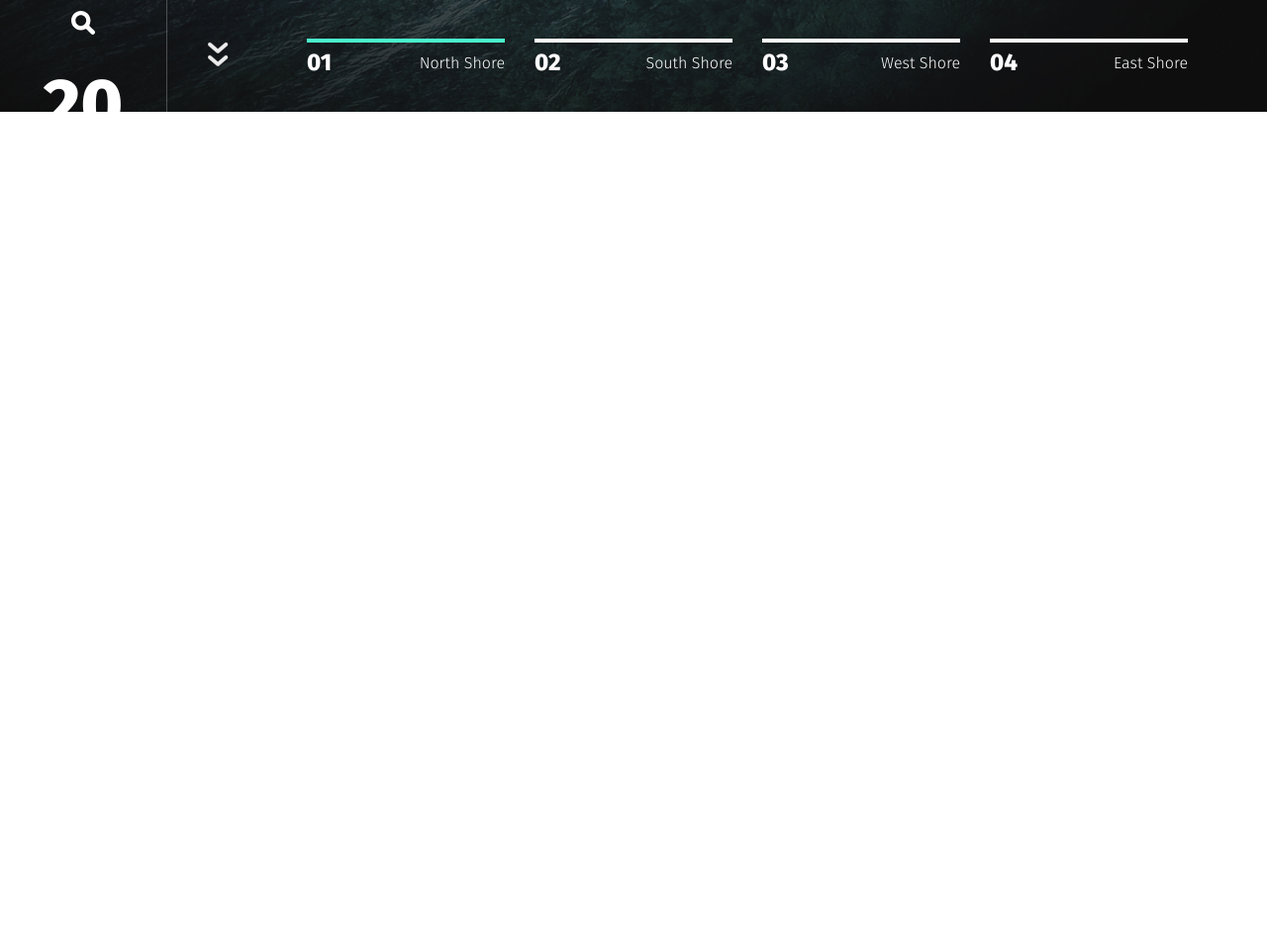
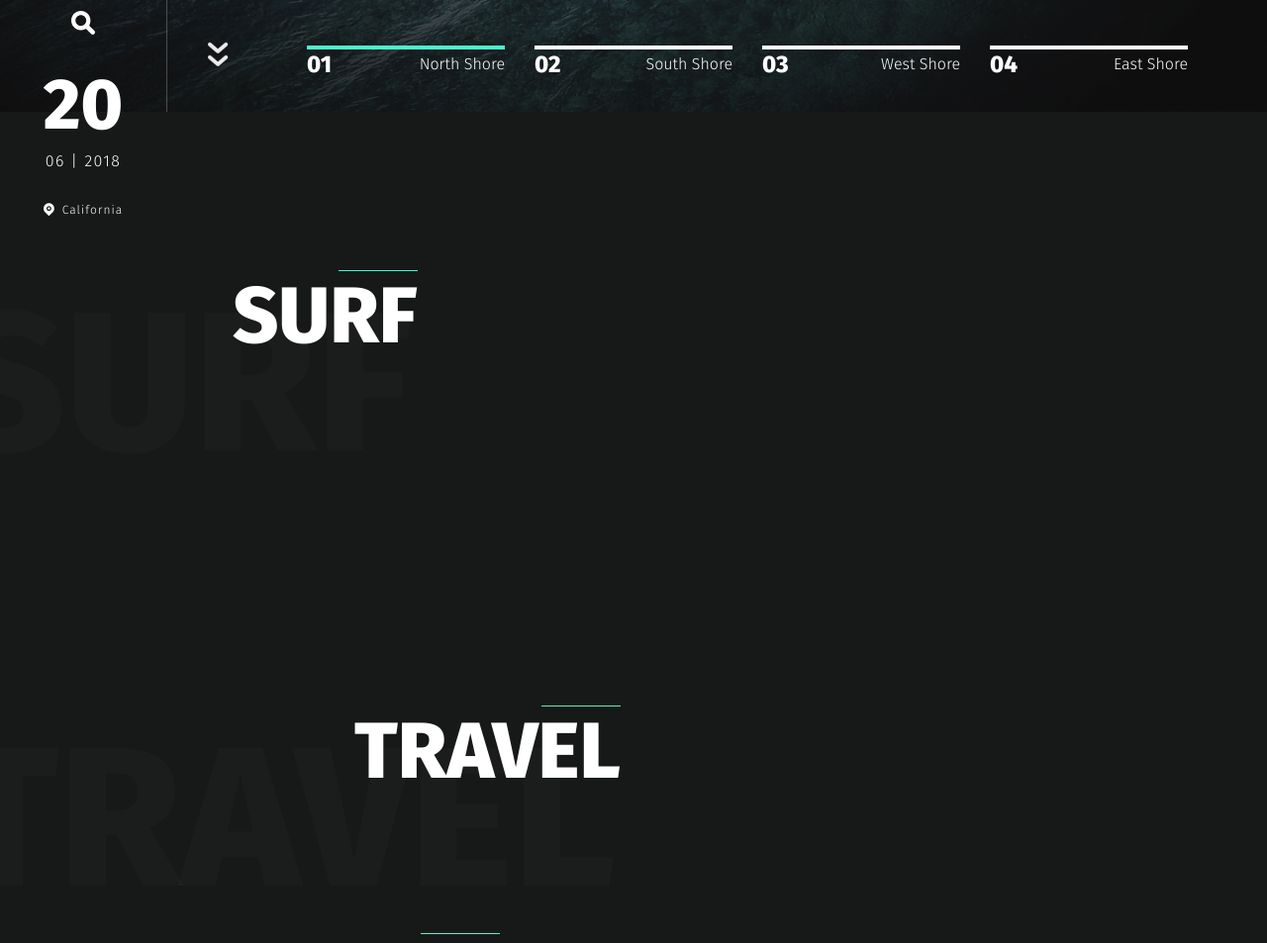
Before and after one commit to raizot/surfing, a website: page app/index.html in a window 1280 px wide. Shown: the part 687-1640 px from the top of the page at 99% size. Before the commit the page ends 908 px from the top, so only its background shows below. Drawn offline with nearby package versions, Linux system fonts and the light colour scheme.

Commit message:
Start Surf Section

```diff
--- a/app/index.html
+++ b/app/index.html
@@ -4,7 +4,7 @@
   <meta charset="UTF-8">
   <meta name="viewport" content="width=device-width, initial-scale=1.0">
   <meta http-equiv="X-UA-Compatible" content="ie=edge">
-  <title>Document</title>
+  <title>Go Surf</title>
   <link href="https://fonts.googleapis.com/css?family=Fira+Sans:300,400,500,800&display=swap" rel="stylesheet">
   <link rel="stylesheet" href="css/style.min.css">
 </head>
@@ -63,9 +63,9 @@
     <div class="header__slider">
       <div class="header__slider-item slider-item">
         <div class="slider-item__info">
-          <div class="slider-item__info-suptitle suptitle-left">Surf</div>
+          <div class="slider-item__info-suptitle headline-left">Surf</div>
           <div class="slider-item__info-title">North Shore</div>
-          <div class="slider-item__info-suptext suptitle-left ">Condition</div>
+          <div class="slider-item__info-suptext headline-left ">Condition</div>
           <div class="slider-item__info-text">Radical</div>
           <a href="#" class="slider-item__info-link">
             <img src="images/arrows-right.svg" alt="">
@@ -74,9 +74,9 @@
       </div>
       <div class="header__slider-item slider-item">
           <div class="slider-item__info">
-            <div class="slider-item__info-suptitle suptitle-left">Surf</div>
+            <div class="slider-item__info-suptitle headline-left">Surf</div>
             <div class="slider-item__info-title">South Shore</div>
-            <div class="slider-item__info-suptext suptitle-left ">Condition</div>
+            <div class="slider-item__info-suptext headline-left ">Condition</div>
             <div class="slider-item__info-text">Radical</div>
             <a href="#" class="slider-item__info-link">
               <img src="images/arrows-right.svg" alt="">
@@ -85,9 +85,9 @@
         </div>
         <div class="header__slider-item slider-item">
             <div class="slider-item__info">
-              <div class="slider-item__info-suptitle suptitle-left">Surf</div>
+              <div class="slider-item__info-suptitle headline-left">Surf</div>
               <div class="slider-item__info-title">West Shore</div>
-              <div class="slider-item__info-suptext suptitle-left ">Condition</div>
+              <div class="slider-item__info-suptext headline-left ">Condition</div>
               <div class="slider-item__info-text">Radical</div>
               <a href="#" class="slider-item__info-link">
                 <img src="images/arrows-right.svg" alt="">
@@ -96,9 +96,9 @@
           </div>
           <div class="header__slider-item slider-item">
               <div class="slider-item__info">
-                <div class="slider-item__info-suptitle suptitle-left">Surf</div>
+                <div class="slider-item__info-suptitle headline-left">Surf</div>
                 <div class="slider-item__info-title">East Shore</div>
-                <div class="slider-item__info-suptext suptitle-left ">Condition</div>
+                <div class="slider-item__info-suptext headline-left ">Condition</div>
                 <div class="slider-item__info-text">Radical</div>
                 <a href="#" class="slider-item__info-link">
                   <img src="images/arrows-right.svg" alt="">
@@ -132,9 +132,44 @@
               </div>
             </div>
     </div>
+  </header>
+  <div class="container">
+  <section class="surf">
+    <div class="title">
+    <span>
+      surf
+      <h3>surf</h3>
+    </span>
+  </div>
+  <div class="suptitle">
 
-  </header>
-
+  </div>
+  </section>
+  <section class="travel">
+      <div class="title">
+      <span>
+        travel
+        <h3>travel</h3>
+      </span>
+    </div>
+    </section>
+    <section class="sleep">
+        <div class="title">
+        <span>
+          sleep
+          <h3>sleep</h3>
+        </span>
+      </div>
+      </section>
+      <section class="shop">
+          <div class="title">
+          <span>
+            shop
+            <h3>shop</h3>
+          </span>
+        </div>
+        </section>
+</div>
   <script src="https://ajax.googleapis.com/ajax/libs/jquery/3.4.1/jquery.min.js"></script>
   <script src="js/libs.min.js"></script>
   <script src="js/main.js"></script>
--- a/app/scss/_global.scss
+++ b/app/scss/_global.scss
@@ -1,11 +1,23 @@
+html{
+    box-sizing: border-box;
+}
+*,
+*::before,
+*::after{
+    box-sizing:inherit;
+}
 body{
     font-family: 'Fira Sans', sans-serif;
     font-weight: 400;
     font-size: 16px;
+    background-color:  #171919;
+    color: #fff;
+    text-transform: uppercase;
 }
 a{
     display: inline-block;
     text-decoration: none;
+    color: #fff;
 }
 ul,
 li{
@@ -13,12 +25,10 @@ li{
     margin: 0;
     list-style: none;
 }
-.suptitle-left{
+.headline-left{
     font-size: 22px;
     line-height: 32px;
     letter-spacing: 7.33333px;
-    text-transform: uppercase;
-    color: #FFFFFF;
     opacity: 0.5;
     padding-left: 103px;
     position: relative;
@@ -33,3 +43,35 @@ li{
         top:50%;
     }
 }
+.title{
+    span{
+        font-weight: 800;
+        font-size: 200px;
+        color:rgba( #fff, .02);
+        position: relative;
+        transform: translateX(-50px);
+        display: inline-block;
+    }
+    h3{
+        margin: 0;
+        color:#fff;
+        font-size: 80px;
+        position: absolute;
+        top: 0;
+        right: -5px;
+        &::after{
+            content: '';
+            position: absolute;
+            top: 0;
+            right: 0;
+            width: 80px;
+            height: 1px;
+            background-color: $green;
+        }
+    }
+
+}
+.container{
+    max-width: 1920px;
+    margin: 0 auto;
+}
--- a/app/scss/style.scss
+++ b/app/scss/style.scss
@@ -24,8 +24,6 @@
     right: 80px;
     bottom: 116px;
     text-align: right;
-    color:#fff;
-    text-transform: uppercase;
 }
 .slider-item__info-suptitle{
     margin-bottom: 5px;
@@ -37,7 +35,7 @@
     font-weight: 800;
     font-size: 80px;
     line-height: 86px;
-    color: #FFFFFF;
+
     margin-bottom: 48px;
 }
 .slider-item__info-text{
@@ -62,7 +60,6 @@ margin-bottom: 20px;
     bottom: 36px;
     max-width: 920px;
     width: 100%;
-    color: white;
     .slick-current{
         .dots-box{
         border-color: $green;}
@@ -85,6 +82,7 @@ margin-bottom: 20px;
     &__name{
         font-weight: 300;
         line-height: 19px ;
+        text-transform: capitalize;
     }
 
 }
@@ -96,14 +94,12 @@ margin-bottom: 20px;
     border-right: 1px solid rgba(#fff, 0.25);
     height: 100vh;
     text-align: center;
-    color: #fff;
+
 }
 .header-title{
     font-weight: 800;
     font-size: 200px;
     line-height: 156px;
-    text-transform: uppercase;
-    color: #FFFFFF;
     opacity: 0.07;
     max-width: 467px;
     position: absolute;
@@ -114,7 +110,6 @@ margin-bottom: 20px;
 .menu{
     padding-top: 40px;
       a{
-      color: #fff;
       }
       span{
           display: block;
@@ -124,6 +119,7 @@ margin-bottom: 20px;
         letter-spacing: 3px;
         padding-top: 6px;
         margin-bottom: 20px;
+        text-transform: capitalize;
       }
     }
 .header_date{
@@ -149,6 +145,7 @@ margin-bottom: 20px;
     letter-spacing: 1.05px;
     position: relative;
     padding-left: 19px;
+    text-transform: capitalize;
     &::before{
         content:"";
         position: absolute;
@@ -180,10 +177,14 @@ margin-bottom: 20px;
     stroke-dasharray: 600;
     animation: animdash 5s infinite 6s;
 }
+
 @keyframes animdash {
     to{
         stroke-dashoffset: 0;
     }
+}
+.surf{
+    padding: 160px 0 210px;
 }
 
 
@@ -198,5 +199,4 @@ margin-bottom: 20px;
 
 
 
-
 @import "media";
--- a/package.json
+++ b/package.json
@@ -4,7 +4,6 @@
   "description": "start gulp",
   "main": "index.js",
   "scripts": {
-    "test": "echo \"Error: no test specified\" && exit 1"
   },
   "author": "Vadim Prokopchuk",
   "license": "ISC",
```
Also changed, not shown: app/css/style.min.css.
